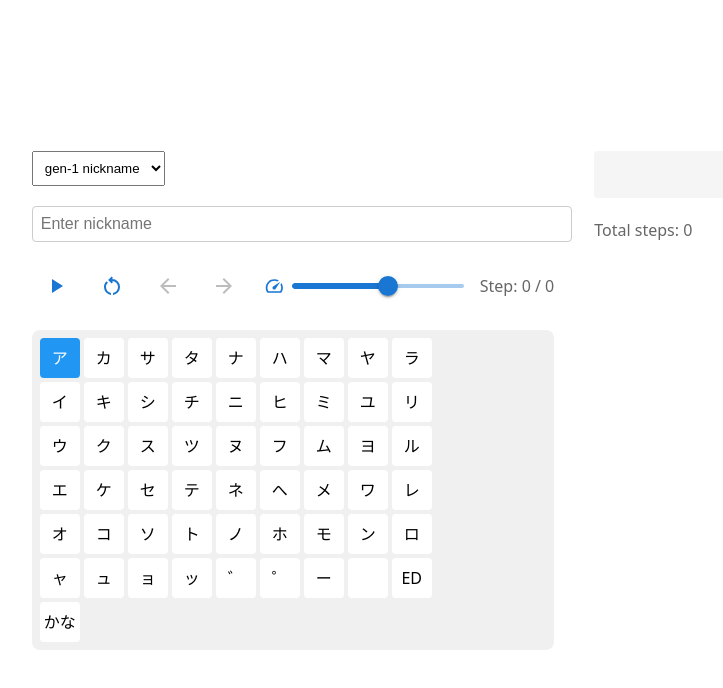
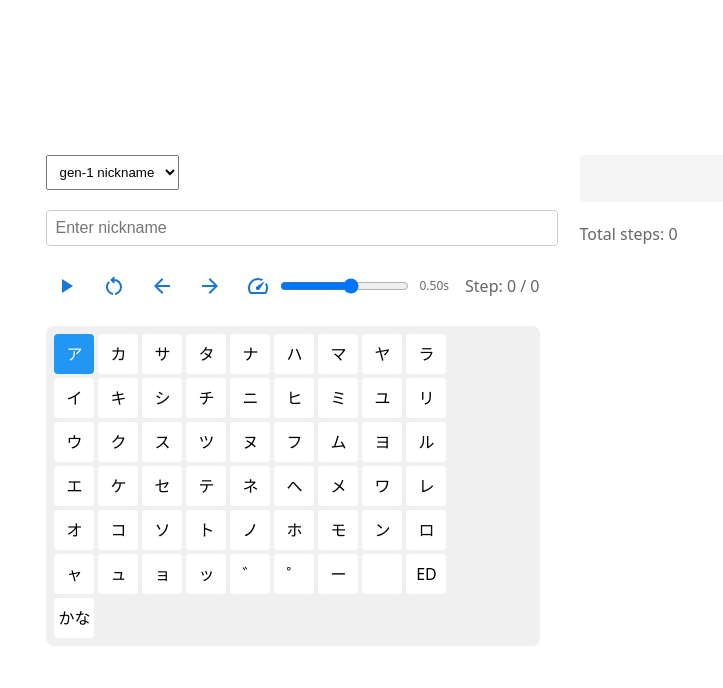
Before and after one commit to flag3/vite-input-gb-pokemon, a React (Vite) app: page / in a window 1280 px wide. Shown: the top 688 px of the page, without its empty margins (127-850 px from the left). Built offline with nearby package versions, Linux system fonts and the light colour scheme.

Commit message:
refactor: remove @mui/material and emotion dependencies
Replace MUI IconButton, Slider, and Tooltip components with native HTML
elements (button, input[type=range]) to eliminate @emotion/react,
@emotion/styled, and @mui/material dependencies.

```diff
--- a/package.json
+++ b/package.json
@@ -14,10 +14,7 @@
     "test": "vitest"
   },
   "dependencies": {
-    "@emotion/react": "^11.14.0",
-    "@emotion/styled": "^11.14.1",
     "@iconify/react": "^6.0.2",
-    "@mui/material": "^7.3.7",
     "react": "^19.2.0",
     "react-dom": "^19.2.0"
   },
--- a/src/components/InputControls.tsx
+++ b/src/components/InputControls.tsx
@@ -1,8 +1,7 @@
 import { UI_CONSTANTS } from "../constants/ui";
 import type { GameVersion } from "../types";
 import { Icon } from "@iconify/react";
-import { IconButton, Slider, Tooltip } from "@mui/material";
-import { type ChangeEvent, type FC } from "react";
+import React, { type ChangeEvent, type FC } from "react";
 
 interface InputControlsProps {
   inputText: string;
@@ -18,8 +17,20 @@ interface InputControlsProps {
   onReset: () => void;
   onStepForward: () => void;
   onStepBackward: () => void;
-  onSpeedChange: (_: Event, value: number | number[]) => void;
+  onSpeedChange: (e: ChangeEvent<HTMLInputElement>) => void;
 }
+
+const iconButtonStyle: React.CSSProperties = {
+  display: "inline-flex",
+  alignItems: "center",
+  justifyContent: "center",
+  padding: "8px",
+  border: "none",
+  borderRadius: "50%",
+  background: "none",
+  color: "#1976d2",
+  cursor: "pointer",
+};
 
 export const InputControls: FC<InputControlsProps> = ({
   inputText,
@@ -116,49 +127,39 @@ export const InputControls: FC<InputControlsProps> = ({
             justifyContent: isMobile ? "center" : "flex-start",
           }}
         >
-          <Tooltip
+          <button
             title={isPlaying ? "Pause" : currentStep >= totalSteps ? "Play from start" : "Play"}
+            onClick={onPlayPause}
+            style={iconButtonStyle}
           >
-            <IconButton onClick={onPlayPause} color="primary" size="large">
             {isPlaying ? (
               <Icon icon="material-symbols:pause" width={24} />
             ) : (
               <Icon icon="material-symbols:play-arrow" width={24} />
             )}
-            </IconButton>
-          </Tooltip>
+          </button>
 
-          <Tooltip title="Reset">
-            <IconButton onClick={onReset} color="primary" size="large">
+          <button title="Reset" onClick={onReset} style={iconButtonStyle}>
             <Icon icon="material-symbols:restart-alt" width={24} />
-            </IconButton>
-          </Tooltip>
+          </button>
 
-          <Tooltip title="Previous">
-            <span>
-              <IconButton
+          <button
+            title="Previous"
             onClick={onStepBackward}
             disabled={currentStep === 0}
-                color="primary"
-                size="large"
+            style={iconButtonStyle}
           >
             <Icon icon="material-symbols:arrow-back" width={24} />
-              </IconButton>
-            </span>
-          </Tooltip>
+          </button>
 
-          <Tooltip title="Next">
-            <span>
-              <IconButton
+          <button
+            title="Next"
             onClick={onStepForward}
             disabled={currentStep >= totalSteps}
-                color="primary"
-                size="large"
+            style={iconButtonStyle}
           >
             <Icon icon="material-symbols:arrow-forward" width={24} />
-              </IconButton>
-            </span>
-          </Tooltip>
+          </button>
         </div>
 
         <div
@@ -170,17 +171,22 @@ export const InputControls: FC<InputControlsProps> = ({
             minWidth: isMobile ? "100%" : "200px",
           }}
         >
-          <Tooltip title="Playback Speed">
-            <Icon icon="material-symbols:speed-outline" width={24} style={{ color: "#1976d2" }} />
-          </Tooltip>
-          <Slider
+          <Icon
+            icon="material-symbols:speed-outline"
+            width={24}
+            style={{ color: "#1976d2", flexShrink: 0 }}
+          />
+          <input
+            type="range"
             value={1000 - playbackSpeed}
             onChange={onSpeedChange}
             min={0}
             max={900}
-            valueLabelDisplay="auto"
-            valueLabelFormat={(value) => `${((1000 - value) / 1000).toFixed(2)}s`}
+            style={{ flex: 1 }}
           />
+          <span style={{ fontSize: "12px", color: UI_CONSTANTS.COLORS.TEXT_MUTED, flexShrink: 0 }}>
+            {(playbackSpeed / 1000).toFixed(2)}s
+          </span>
         </div>
 
         <div
--- a/src/hooks/usePlayback.ts
+++ b/src/hooks/usePlayback.ts
@@ -3,7 +3,7 @@ import { MAX_CHAR_LIMITS, DAKUTEN_REVERSE_MAP } from "../constants/gameConstants
 import type { GameVersion, InputAction, StateHistory } from "../types";
 import { calculateNextPosition, getConfirmButtonPosition } from "../utils/gridNavigation";
 import { findInputSequence } from "../utils/pathfinder";
-import { useState, useCallback, useEffect, useMemo } from "react";
+import React, { useState, useCallback, useEffect, useMemo } from "react";
 
 export const usePlayback = (
   inputText: string,
@@ -215,8 +215,8 @@ export const usePlayback = (
     ]);
   }, []);
 
-  const handleSpeedChange = useCallback((_event: Event, value: number | number[]) => {
-    setPlaybackSpeed(1000 - (Array.isArray(value) ? value[0] : value));
+  const handleSpeedChange = useCallback((e: React.ChangeEvent<HTMLInputElement>) => {
+    setPlaybackSpeed(1000 - Number(e.target.value));
   }, []);
 
   useEffect(() => {
```
Also changed, not shown: 1 other file (tests, documents, lock files or other folders). Lines whose indentation alone changed are shown as unchanged.
